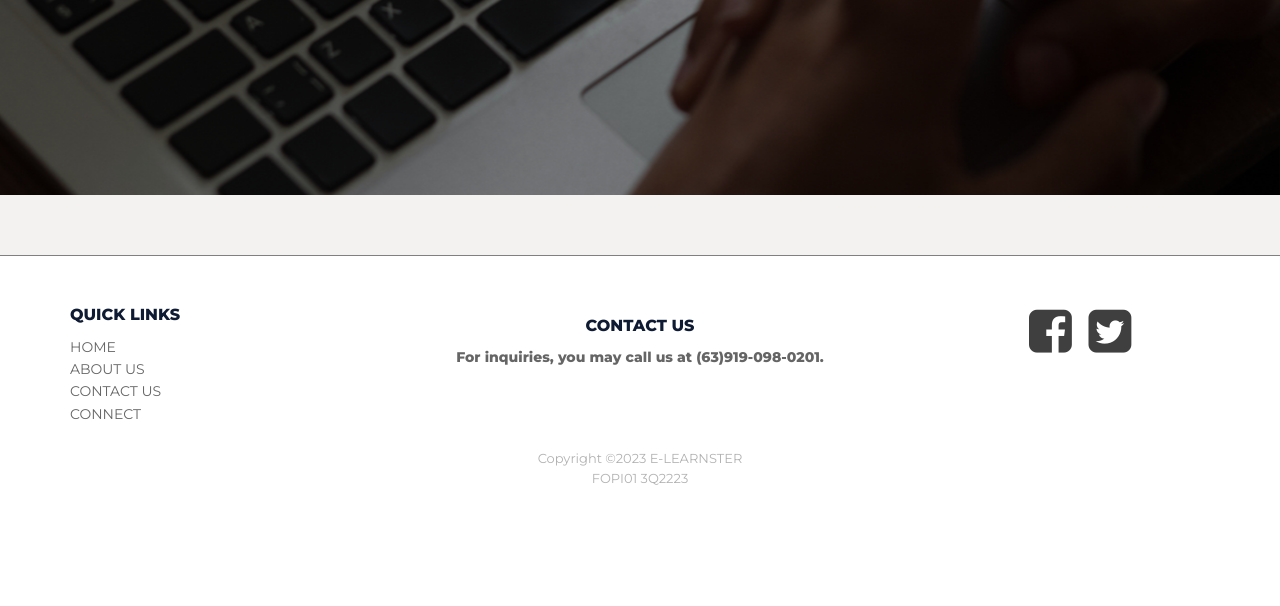
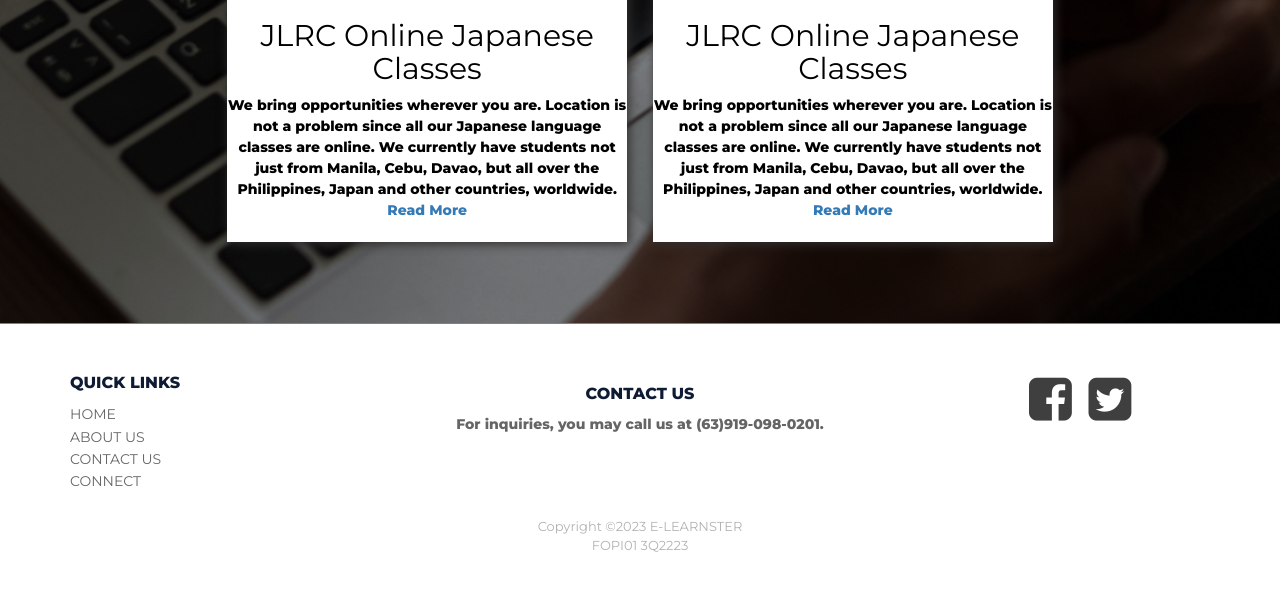
Before and after one commit to abudi6/IT120P_project, a PHP site: page / in a window 1280 px wide. Shown: the part 695-1301 px from the top of the page. Before the commit the page ends 1180 px from the top, so only its background shows below. Run offline with PHP 8.4, Linux system fonts and the light colour scheme.

Commit message:
UI Coding Iteration

```diff
--- a/css/index.css
+++ b/css/index.css
@@ -16,6 +16,9 @@ body{
     padding:5em;
 }
 
+.home .content{
+    padding-bottom: 20px;
+}
 
 .home .content h3{
     text-align: center;
@@ -29,7 +32,7 @@ body{
 .home .content p{
     align-items: center;
     text-align: center;
-    font-size: 2rem;
+    font-size: 3rem;
     color:white;
     text-shadow: 5px 5px 5px black;
     padding:1rem 0;
@@ -62,31 +65,12 @@ section{
     text-align:justify;
 }
 
-article h1{
-    font-family: Arial Narrow;
-    font-weight:bold;
-    color: #D42F2F;
-    text-align:center;
-}
-
-article p{
-    font-size:20px;
-}
-
-article h2{
-    margin:40px;
-    font-family: Tahoma;
-}
-
-
 .box {
     background-color:white;
     box-shadow: 2px 2px 10px rgb(49, 47, 47);
-    width:31%;
+    width:50vh;
     display:inline-block;
     margin:11px;
-    border-radius:6px;
-    overflow:hidden;
 
  }
 
@@ -102,16 +86,3 @@ article h2{
     text-align:center;
     flex-wrap: wrap;
  }
-
- .box img{
-     text-align: center;
-     height:60px;
-     margin:10px;
-
- }
-
- .box p{
-     margin:10px;
-     color:gray;
-
- }
--- a/index.html
+++ b/index.html
@@ -65,14 +65,26 @@
                 <center><a href="#" class="btn">KNOW MORE <ion-icon name="arrow-forward-outline"></ion-icon></a></center>
             </div>
 
+            <div id="container">
+                <div class="box">
+                    <div class="text">
+                      <img src="data/feature1.png">
+                      <article><h2>JLRC Online Japanese Classes</h2></article>
+                       <p>We bring opportunities wherever you are. Location is not a problem since all our Japanese language classes are online. We currently have students not just from Manila, Cebu, Davao, but all over the Philippines, Japan and other countries, worldwide. <br><a href="https://atjlrc.com/about-jlrc/#online" target="_blank">Read More</a></p>
+                </div>
+                </div>
+                <div class="box">
+                    <div class="text">
+                      <img src="data/feature1.png">
+                      <article><h2>JLRC Online Japanese Classes</h2></article>
+                       <p>We bring opportunities wherever you are. Location is not a problem since all our Japanese language classes are online. We currently have students not just from Manila, Cebu, Davao, but all over the Philippines, Japan and other countries, worldwide. <br><a href="https://atjlrc.com/about-jlrc/#online" target="_blank">Read More</a></p>
+                </div>
+                </div>
+            </div>
 
         </section>
 
-        <section>
 
-
-
-        </section>
 
         <!--- Footer --->
         <div class="footer-dark">
```
